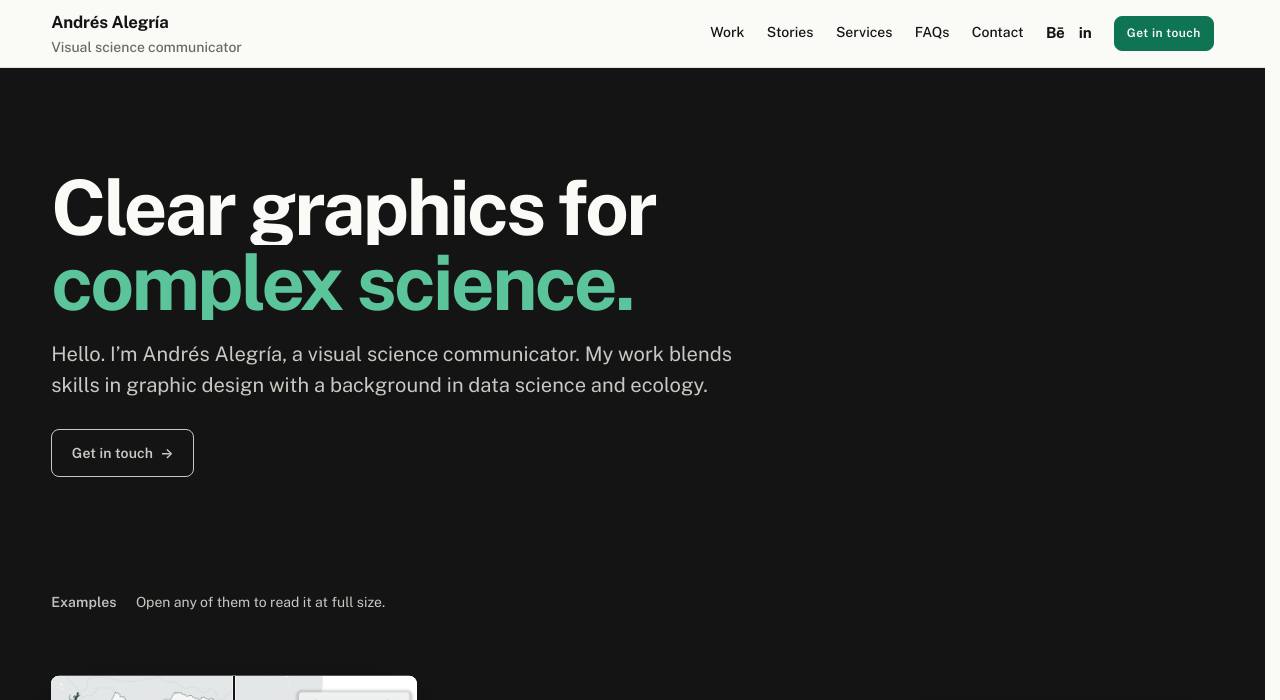
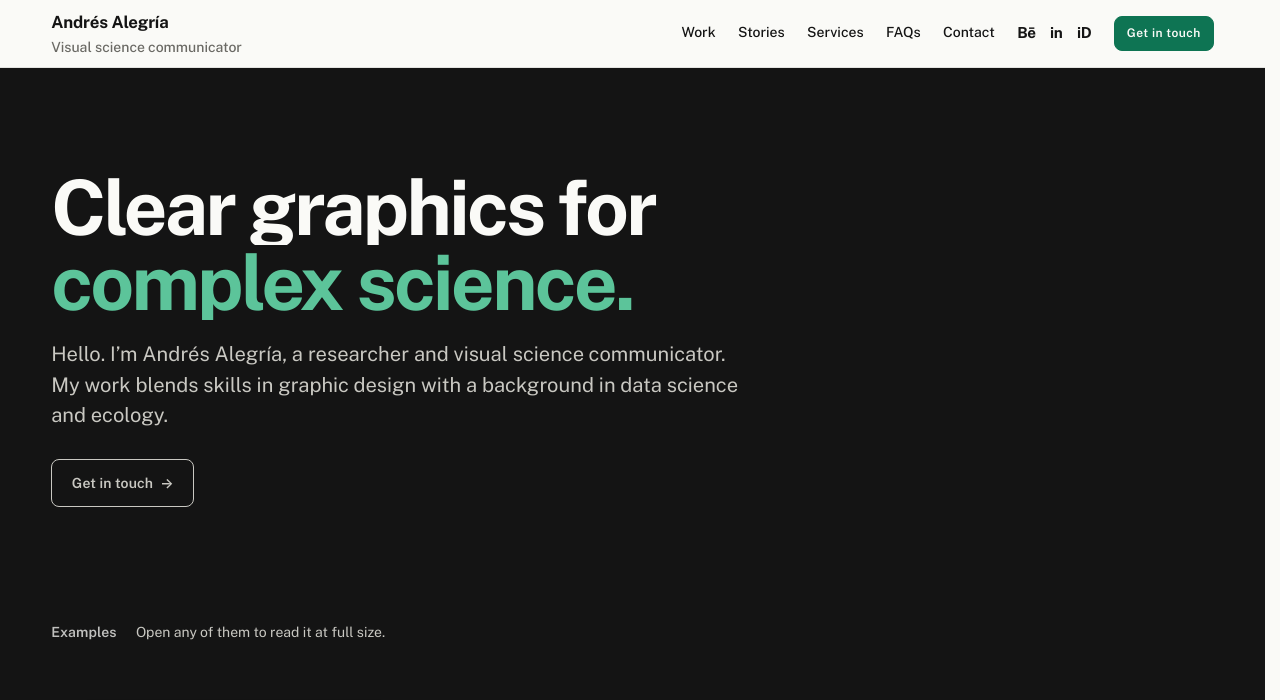
Before and after one commit to andres-alegria/Website_GraphicsinScience, a plain HTML site: page index.html in a window 1280 px wide. Shown: the top 700 px of the page. Drawn offline with Linux system fonts and the light colour scheme.

Commit message:
Intro names researcher; ORCID link in the header and footer
The home page introduction now opens 'a researcher and visual science
communicator'. An 'iD' mark linking to the ORCID profile follows the
LinkedIn one in the header, the mobile menu and the footer, and the
ORCID URL joins the Person structured data.

```diff
--- a/index.html
+++ b/index.html
@@ -37,7 +37,8 @@
         ],
         "sameAs": [
           "https://www.behance.net/andres-alegria",
-          "https://www.linkedin.com/in/graphicsinscience"
+          "https://www.linkedin.com/in/graphicsinscience",
+          "https://orcid.org/0000-0002-3416-7525"
         ]
       },
       {
--- a/js/site-data.js
+++ b/js/site-data.js
@@ -17,14 +17,15 @@ window.SITE = {
 
   social: [
     { label: "Behance", href: "https://www.behance.net/andres-alegria", text: "Bē" },
-    { label: "LinkedIn", href: "https://www.linkedin.com/in/graphicsinscience", text: "in" }
+    { label: "LinkedIn", href: "https://www.linkedin.com/in/graphicsinscience", text: "in" },
+    { label: "ORCID", href: "https://orcid.org/0000-0002-3416-7525", text: "iD" }
   ],
 
   // ---------- Home ----------
   hero: {
     // the <em> part is set in the lighter colour
     title: "Clear graphics for <em>complex science.</em>",
-    lead: "Hello. I’m Andrés Alegría, a visual science communicator. My work blends skills in graphic design with a background in data science and ecology.",
+    lead: "Hello. I’m Andrés Alegría, a researcher and visual science communicator. My work blends skills in graphic design with a background in data science and ecology.",
     actions: [
       { label: "Get in touch", href: "#contact", style: "ghost" }
     ]
```
